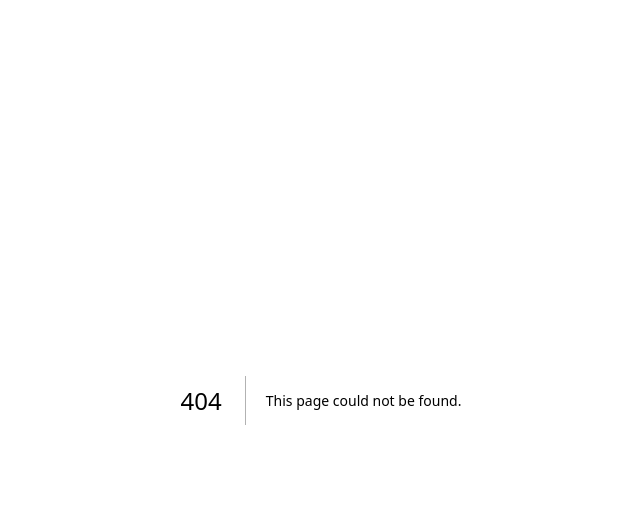
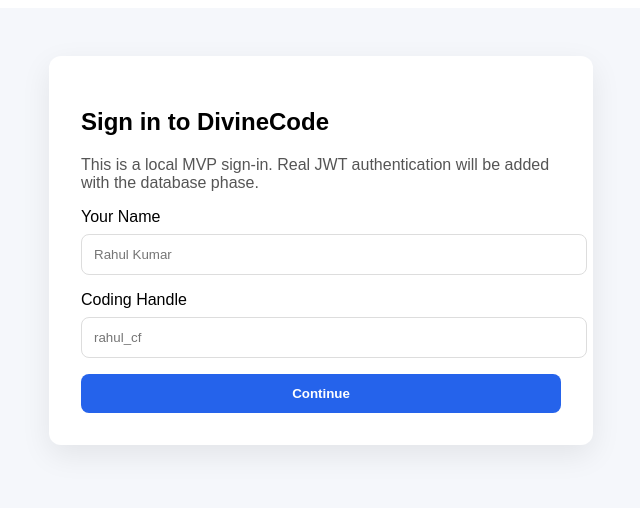
Before and after one commit to Rahul-1-eng/Divinecode, a Next.js app in the folder apps/web/: page /signin in a window 1280 px wide. Before the commit this address had no page. Shown: the top 508 px of the page, without its empty margins (319-959 px from the left). Built offline with nearby package versions, Linux system fonts and the light colour scheme.

Commit message:
Add local sign in page

```diff
--- /dev/null
+++ b/apps/web/pages/signin.tsx
@@ -0,0 +1,35 @@
+import { useState } from 'react';
+
+export default function SignInPage() {
+  const [name, setName] = useState('');
+  const [handle, setHandle] = useState('');
+
+  function signIn() {
+    if (!name.trim()) return alert('Enter your name');
+    const user = {
+      name: name.trim(),
+      handle: handle.trim() || name.trim().toLowerCase().replace(/\s+/g, '_')
+    };
+    localStorage.setItem('divinecode_user', JSON.stringify(user));
+    window.location.href = '/contests';
+  }
+
+  return (
+    <main style={{ minHeight: '100vh', background: '#f5f7fb', padding: '3rem', fontFamily: 'Arial, sans-serif' }}>
+      <section style={{ maxWidth: 480, margin: '0 auto', background: 'white', padding: '2rem', borderRadius: 12, boxShadow: '0 10px 30px rgba(0,0,0,0.08)' }}>
+        <h1>Sign in to DivineCode</h1>
+        <p style={{ color: '#555' }}>This is a local MVP sign-in. Real JWT authentication will be added with the database phase.</p>
+
+        <label>Your Name</label>
+        <input value={name} onChange={(e) => setName(e.target.value)} placeholder="Rahul Kumar" style={{ width: '100%', padding: 12, margin: '8px 0 16px', border: '1px solid #ddd', borderRadius: 8 }} />
+
+        <label>Coding Handle</label>
+        <input value={handle} onChange={(e) => setHandle(e.target.value)} placeholder="rahul_cf" style={{ width: '100%', padding: 12, margin: '8px 0 16px', border: '1px solid #ddd', borderRadius: 8 }} />
+
+        <button onClick={signIn} style={{ width: '100%', padding: 12, border: 0, borderRadius: 8, background: '#2563eb', color: 'white', fontWeight: 700, cursor: 'pointer' }}>
+          Continue
+        </button>
+      </section>
+    </main>
+  );
+}
```
